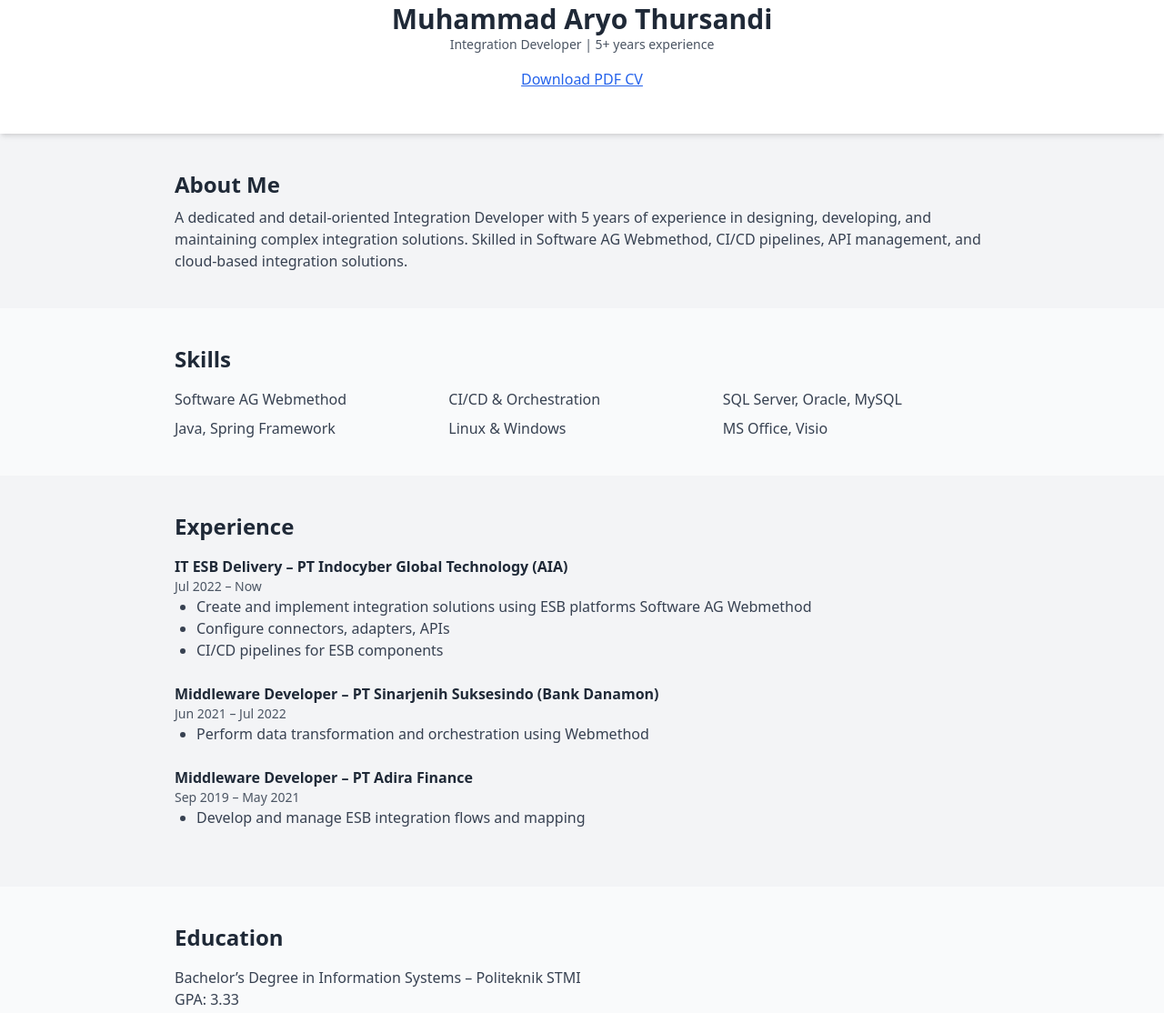
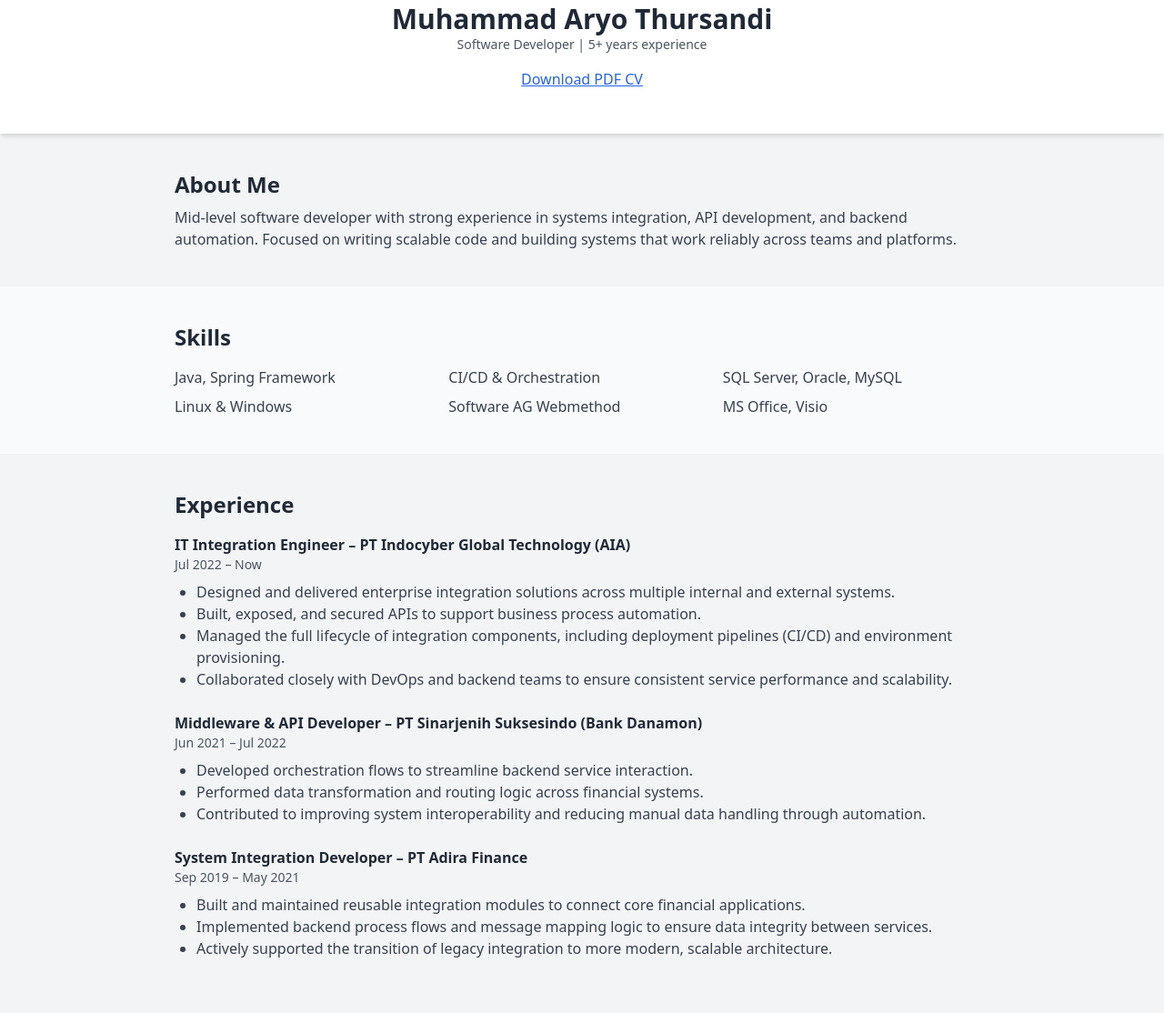
Before and after one commit to thursandi/resume, a plain HTML site: page index.html in a window 1280 px wide. Shown: the part 189-1303 px from the top of the page at 91% size. Drawn offline with nearby package versions, Linux system fonts and the light colour scheme.

Commit message:
update experiance

```diff
--- a/index.html
+++ b/index.html
@@ -7,9 +7,9 @@
     <title>Aryo Thursandi - CV</title>
     <script src="https://cdn.tailwindcss.com"></script>
 
-    <meta property="og:title" content="Muhammad Aryo Thursandi – Integration Developer CV" />
+    <meta property="og:title" content="Muhammad Aryo Thursandi – Software Developer CV" />
     <meta property="og:description"
-        content="View the online resume of Aryo Thursandi, an experienced Integration Developer specializing in Software AG webMethods." />
+        content="View the online resume of Aryo Thursandi, an experienced Software Developer specializing in API Integration." />
     <meta property="og:image" content="https://thursandi.github.io/resume/thumbnail.jpg" />
     <meta property="og:url" content="https://thursandi.github.io/resume" />
     <meta name="twitter:card" content="summary_large_image">
@@ -27,7 +27,7 @@
 
                 <!-- Tempat untuk Foto Profil -->
                 <h1 class="text-3xl font-bold">Muhammad Aryo Thursandi</h1>
-                <p class="text-sm text-gray-600">Integration Developer | 5+ years experience</p>
+                <p class="text-sm text-gray-600">Software Developer | 5+ years experience</p>
                 <div class="mt-4">
                     <a href="Aryo Thursandi Cv .pdf" class="text-blue-600 underline">Download PDF CV</a>
                 </div>
@@ -39,10 +39,9 @@
         <div class="max-w-4xl mx-auto">
             <h2 class="text-2xl font-semibold mb-2">About Me</h2>
             <p class="text-gray-700">
-                A dedicated and detail-oriented Integration Developer with 5 years of experience in designing,
-                developing, and maintaining complex integration solutions.
-                Skilled in Software AG Webmethod, CI/CD pipelines, API management, and cloud-based integration
-                solutions.
+                Mid-level software developer with strong experience in systems integration, API development, and backend
+                automation. Focused on writing scalable code and building systems that work reliably across teams and
+                platforms.
             </p>
         </div>
     </section>
@@ -52,11 +51,11 @@
         <div class="max-w-4xl mx-auto">
             <h2 class="text-2xl font-semibold mb-4">Skills</h2>
             <ul class="grid grid-cols-2 sm:grid-cols-3 gap-2 text-gray-700">
-                <li>Software AG Webmethod</li>
+                <li>Java, Spring Framework</li>
                 <li>CI/CD & Orchestration</li>
                 <li>SQL Server, Oracle, MySQL</li>
-                <li>Java, Spring Framework</li>
                 <li>Linux & Windows</li>
+                <li>Software AG Webmethod</li>
                 <li>MS Office, Visio</li>
             </ul>
         </div>
@@ -68,32 +67,44 @@
             <h2 class="text-2xl font-semibold mb-4">Experience</h2>
 
             <div class="mb-6">
-                <h3 class="font-semibold">IT ESB Delivery – PT Indocyber Global Technology (AIA)</h3>
+                <h3 class="font-semibold">IT Integration Engineer – PT Indocyber Global Technology (AIA)</h3>
                 <p class="text-sm text-gray-600">Jul 2022 – Now</p>
-                <ul class="list-disc ml-6 text-gray-700">
-                    <li>Create and implement integration solutions using ESB platforms Software AG Webmethod</li>
-                    <li>Configure connectors, adapters, APIs</li>
-                    <li>CI/CD pipelines for ESB components</li>
+                <ul class="list-disc ml-6 text-gray-700 mt-2">
+                    <li>Designed and delivered enterprise integration solutions across multiple internal and external
+                        systems.</li>
+                    <li>Built, exposed, and secured APIs to support business process automation.</li>
+                    <li>Managed the full lifecycle of integration components, including deployment pipelines (CI/CD) and
+                        environment provisioning.</li>
+                    <li>Collaborated closely with DevOps and backend teams to ensure consistent service performance and
+                        scalability.</li>
                 </ul>
             </div>
 
             <div class="mb-6">
-                <h3 class="font-semibold">Middleware Developer – PT Sinarjenih Suksesindo (Bank Danamon)</h3>
+                <h3 class="font-semibold">Middleware & API Developer – PT Sinarjenih Suksesindo (Bank Danamon)</h3>
                 <p class="text-sm text-gray-600">Jun 2021 – Jul 2022</p>
-                <ul class="list-disc ml-6 text-gray-700">
-                    <li>Perform data transformation and orchestration using Webmethod</li>
+                <ul class="list-disc ml-6 text-gray-700 mt-2">
+                    <li>Developed orchestration flows to streamline backend service interaction.</li>
+                    <li>Performed data transformation and routing logic across financial systems.</li>
+                    <li>Contributed to improving system interoperability and reducing manual data handling through
+                        automation.</li>
                 </ul>
             </div>
 
             <div class="mb-6">
-                <h3 class="font-semibold">Middleware Developer – PT Adira Finance</h3>
+                <h3 class="font-semibold">System Integration Developer – PT Adira Finance</h3>
                 <p class="text-sm text-gray-600">Sep 2019 – May 2021</p>
-                <ul class="list-disc ml-6 text-gray-700">
-                    <li>Develop and manage ESB integration flows and mapping</li>
+                <ul class="list-disc ml-6 text-gray-700 mt-2">
+                    <li>Built and maintained reusable integration modules to connect core financial applications.</li>
+                    <li>Implemented backend process flows and message mapping logic to ensure data integrity between
+                        services.</li>
+                    <li>Actively supported the transition of legacy integration to more modern, scalable architecture.
+                    </li>
                 </ul>
             </div>
         </div>
     </section>
+
 
     <!-- Education -->
     <section class="py-10 px-4 bg-gray-50">
```
